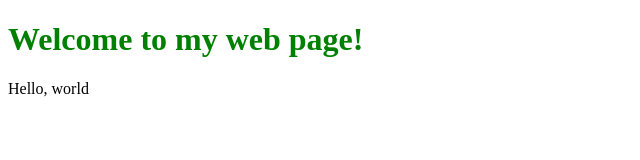
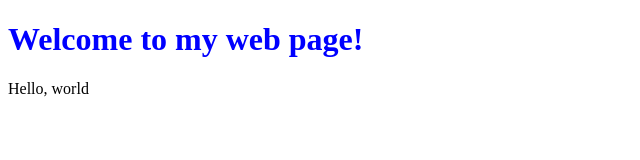
Before and after one commit to dev-dilshan/OurFamilyTree, a plain HTML site: page hello.html in a window 1280 px wide. Shown: the whole page, without its empty margins (0-640 px from the left). Drawn offline with Linux system fonts and the light colour scheme.

Commit message:
change color

```diff
--- a/hello.html
+++ b/hello.html
@@ -6,7 +6,7 @@
         </title>
     </head>
     <body>
-        <h1 style = "color: green;">Welcome to my web page!</h1>
+        <h1 style = "color: blue;">Welcome to my web page!</h1>
      Hello, world
     </body>
     </html>
```
